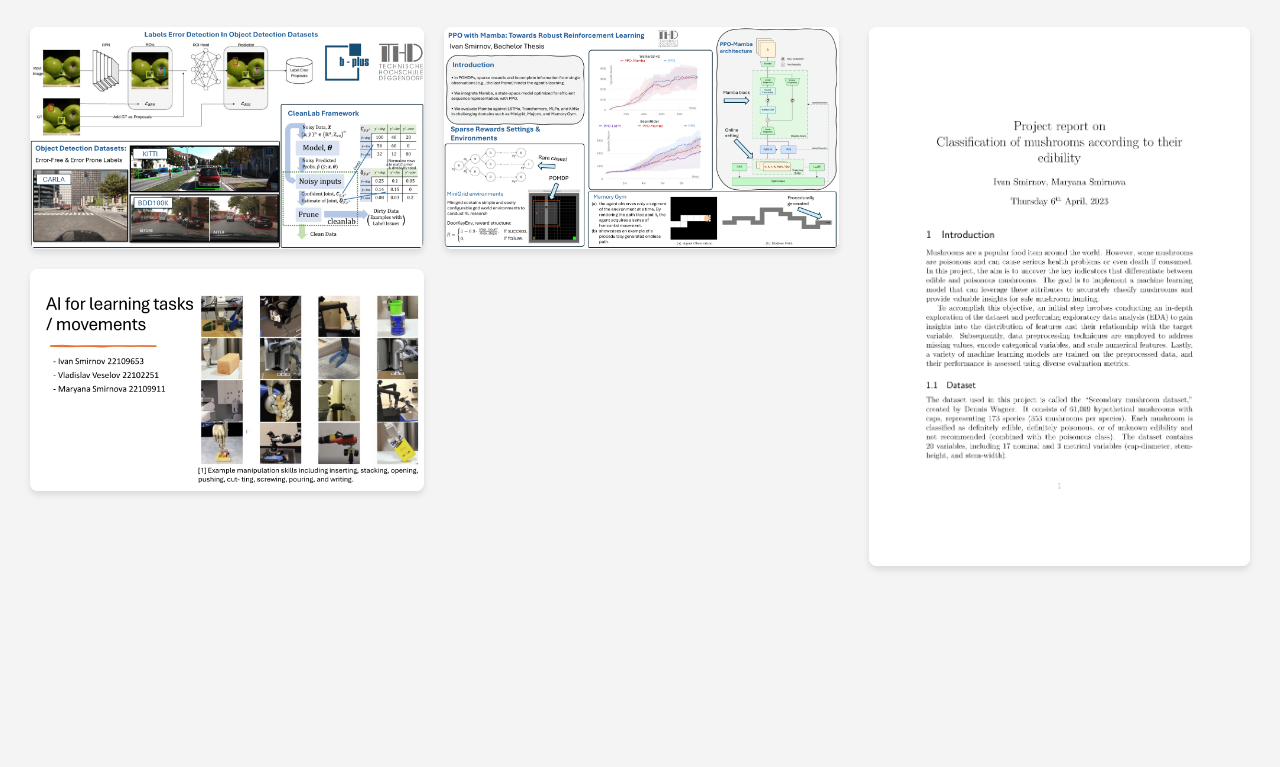
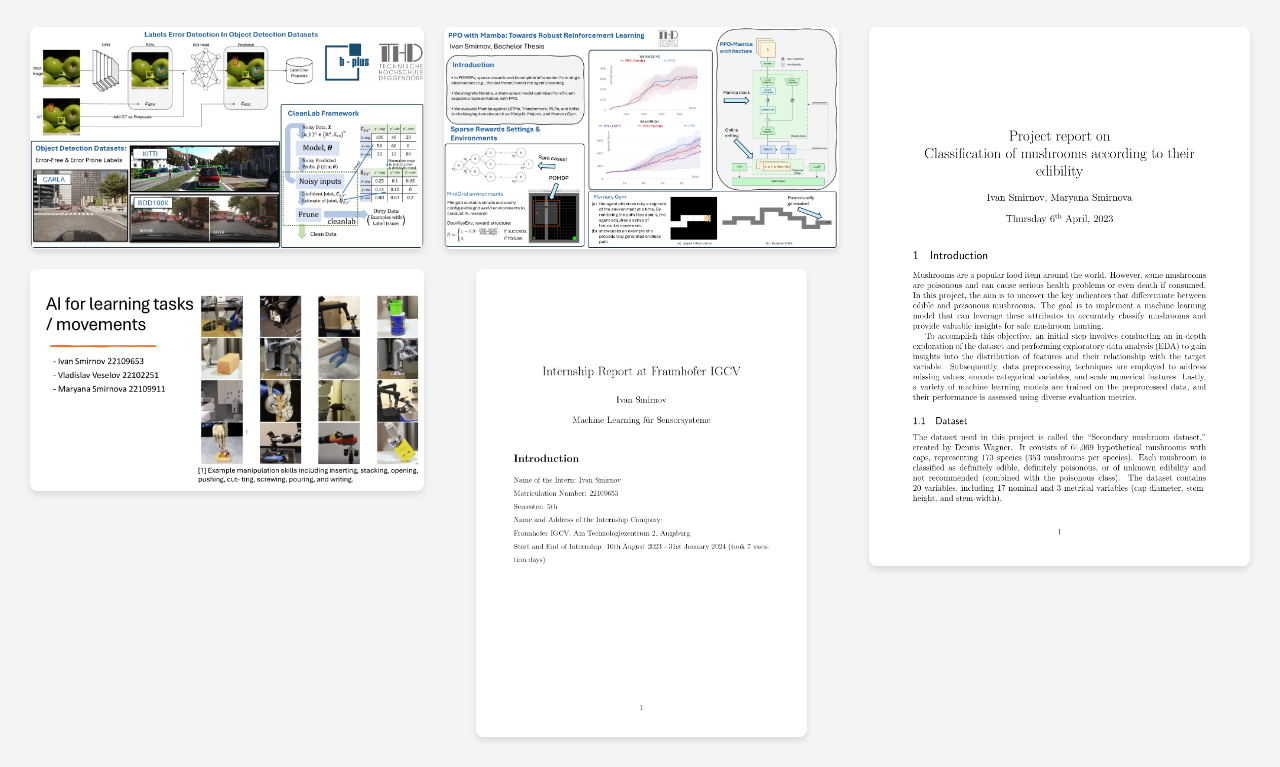
Before and after one commit to Tornadosky/Tornadosky.github.io, a plain HTML site: page html/literature.html in a window 1280 px wide. Shown: the part 80-847 px from the top of the page. Before the commit the page ends 800 px from the top, so only its background shows below. Drawn offline with Linux system fonts and the light colour scheme.

Commit message:
Add Internship Report

```diff
--- a/html/literature.html
+++ b/html/literature.html
@@ -71,7 +71,7 @@
         .bottom-mosaic {
             display: flex;
             flex-direction: row;
-            gap: 10px;
+            /* gap: 10px; */
             height: 100%;
             width: 50%;
         }
@@ -134,9 +134,25 @@
             grid-row: span 2; /* Ensures it spans 2 rows */
         }
 
+        .mosaic-item.igcv-report {
+            width: 40%;
+            margin-left: auto;
+            margin-right: auto;
+        }
+
+        .mosaic-item.igcv-report img {
+            height: 110%;
+            object-fit: cover;
+        }
+
         .mosaic-item.ml-report img {
-            height: 100%;
+            height: 110%;
             object-fit: cover;
+        }
+
+        .bottom-container {
+            display: flex;
+            max-height: 600px;
         }
     </style>
 </head>
@@ -160,12 +176,21 @@
                     </a>
                 </div>
             </div>
+            <div class="bottom-container">
                 <div class="bottom-mosaic">
                     <div class="mosaic-item">
                         <a href="../img/ai_for_robotics.png" target="_blank">
                             <img src="../img/ai_for_robotics.png" alt="Robotics">
                             <a class="pdf-overlay" href="../doc/ai_for_robotics.pdf" target="_blank">View PDF</a>
                             <div class="description">Autonomous Robotics Presentation</div>
+                        </a>
+                    </div>
+                </div>
+                <div class="mosaic-item igcv-report">
+                    <a href="../doc/Fraunhofer_Report.pdf" target="_blank">
+                        <img src="../img/Fraunhofer_Report.jpg" alt="Fraunhofer Report Cover">
+                        <a class="pdf-overlay" href="../doc/Fraunhofer_Report.pdf" target="_blank">View PDF</a>
+                        <div class="description">Fraunhofer IGCV Internship Report: 11-Page Detailed Job Description</div>
                     </a>
                 </div>
             </div>
```
Also changed, not shown: img/Fraunhofer_Report.jpg (added), 1 other file. Lines whose indentation alone changed are shown as unchanged.
